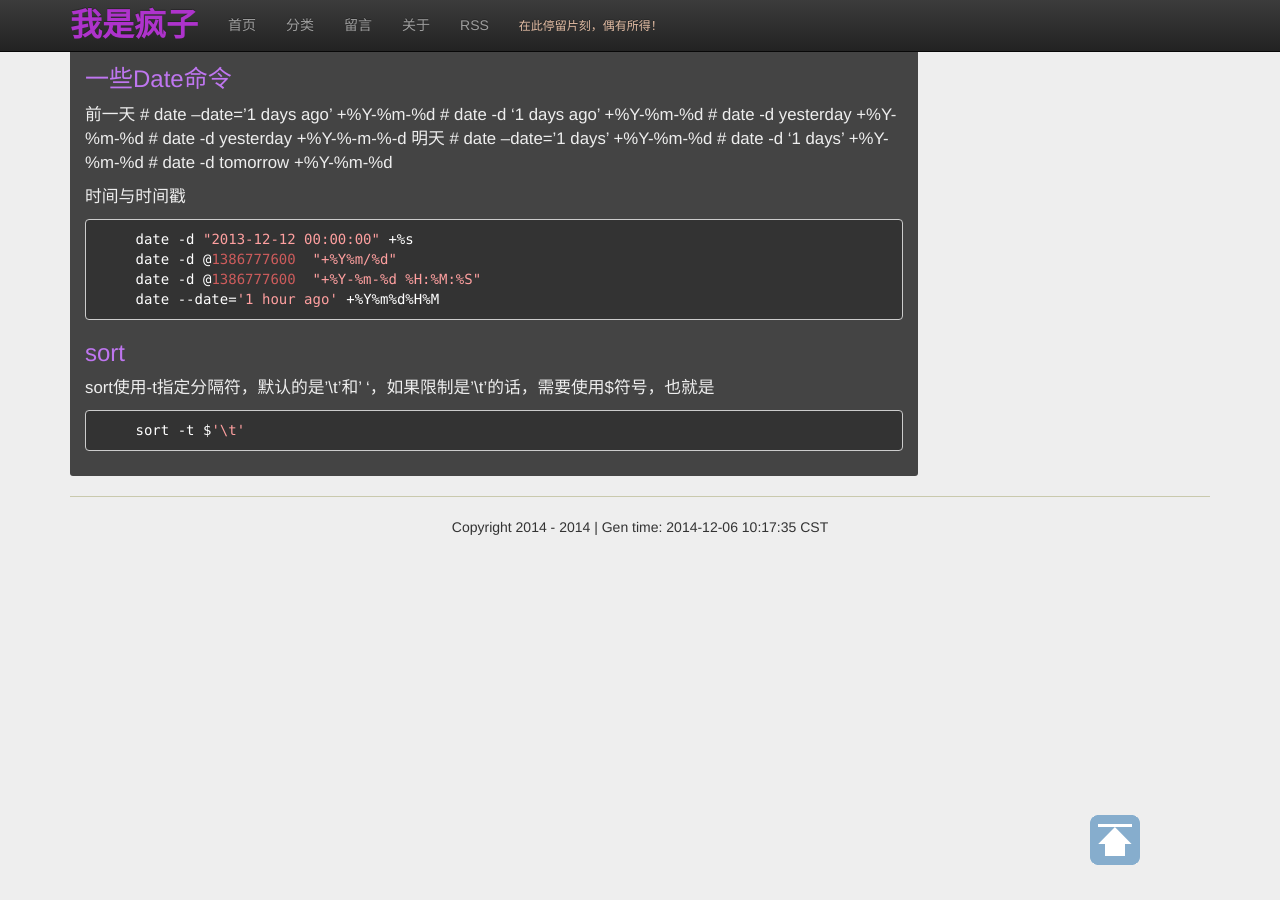
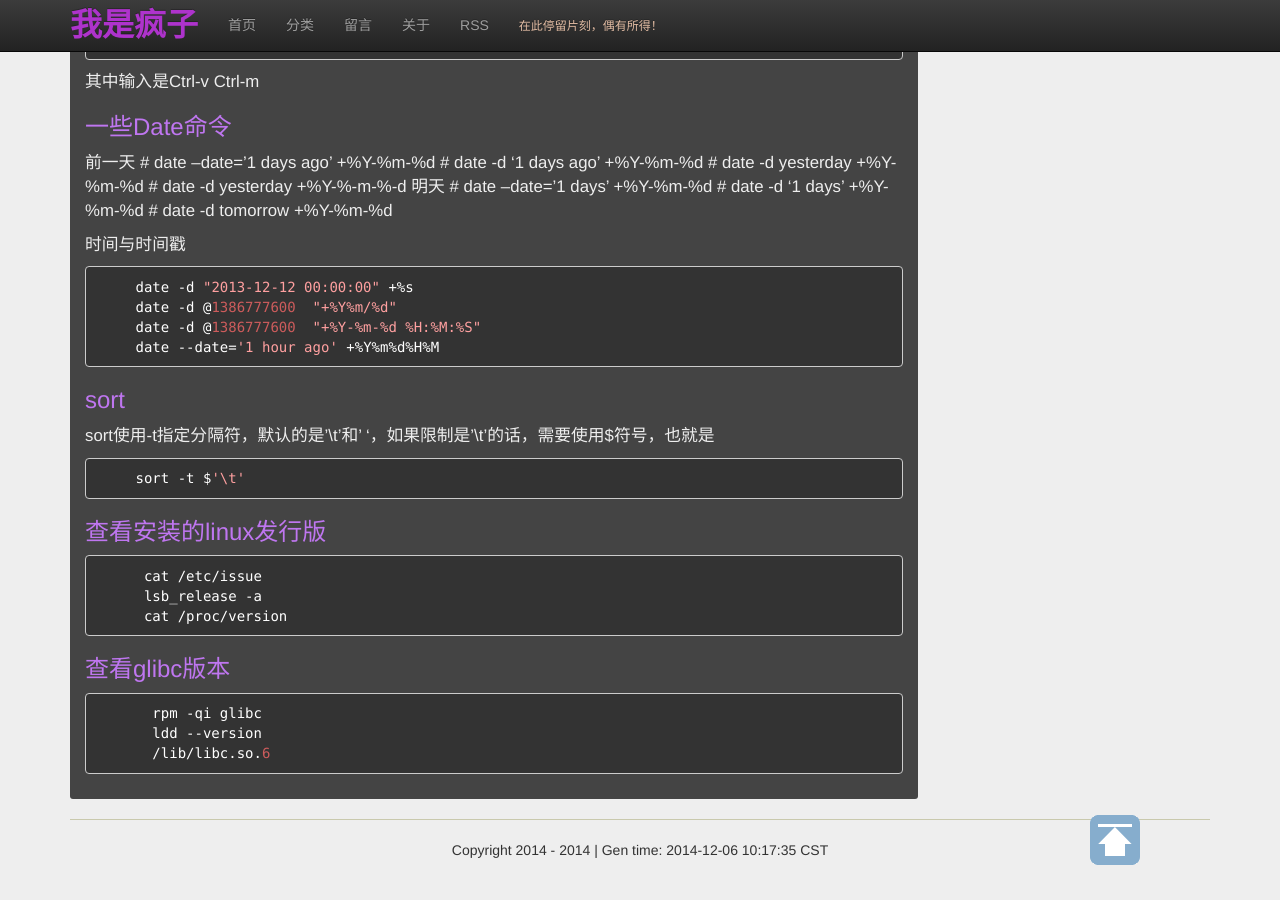
Before and after one commit to jgj1986/jgj1986.github.io, a Jekyll site: the page built from _posts/linux/2014-11-16-linux知识点汇总.md, in a window 1280 px wide and 900 px high, scrolled down 1855 px. Built offline with Jekyll 4.4.1, drawn with Linux system fonts in a browser that asks for light colours; nearby versions of some CDN libraries; comment, search, counter and statistics services are not loaded; some of the changed text lies outside the part shown.

Commit message:
blog about install Linux
Signed-off-by: guojun.jin <guojun.jin@mjyun.com>

```diff
--- a/_posts/linux/2014-11-16-linux知识点汇总.md
+++ b/_posts/linux/2014-11-16-linux知识点汇总.md
@@ -109,3 +109,15 @@ vim中有^M ^B ^A的形式，怎么样替换呢，或怎么样输入了
 sort使用-t指定分隔符，默认的是'\t'和' '，如果限制是'\t'的话，需要使用$符号，也就是
 
     sort -t $'\t'
+
+###查看安装的linux发行版
+
+     cat /etc/issue
+     lsb_release -a
+     cat /proc/version
+
+###查看glibc版本
+
+      rpm -qi glibc
+      ldd --version
+      /lib/libc.so.6
```
Also changed, not shown: _posts/linux/2014-12-01-Linux系统安装总结.md (added, +63 -0 lines).
